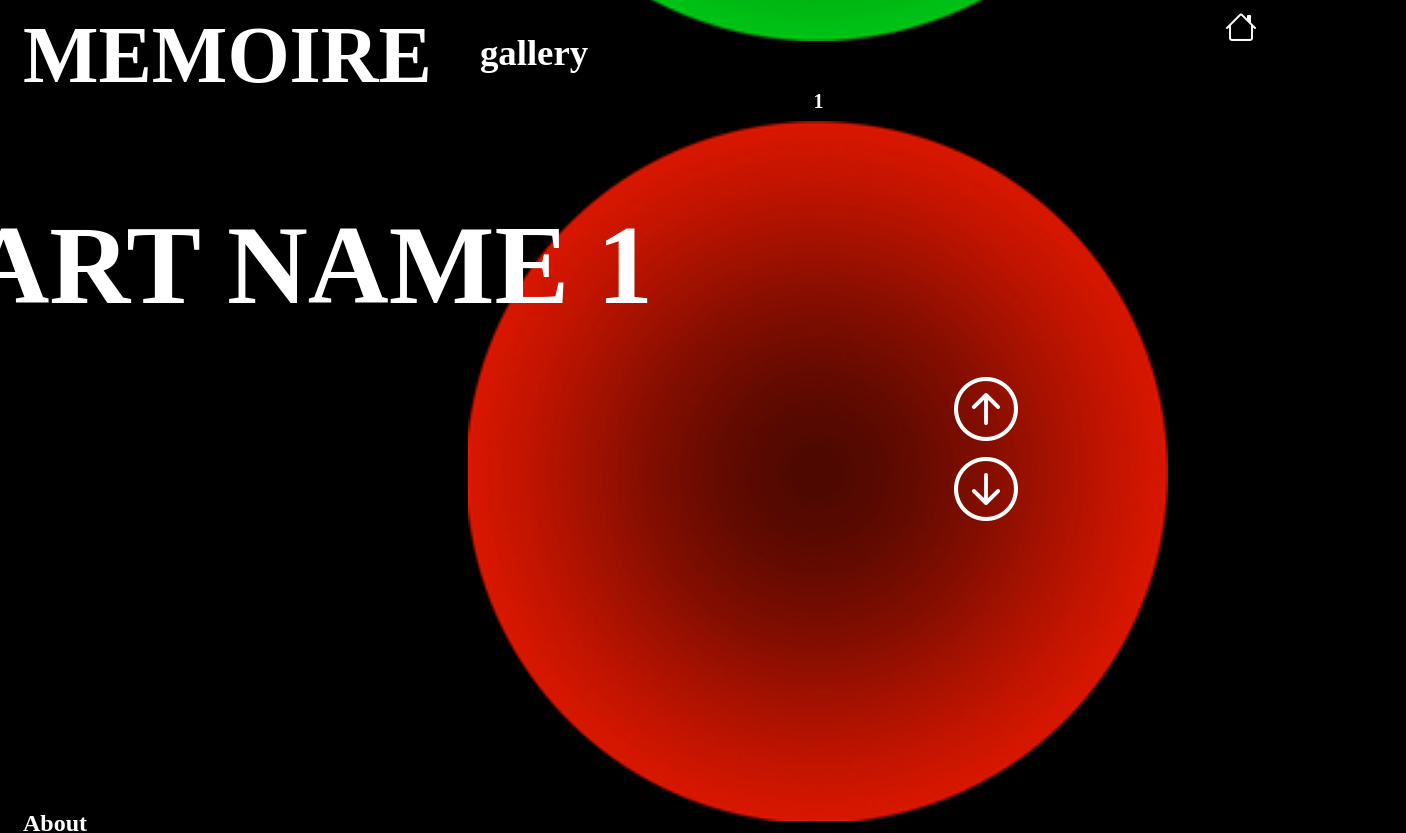
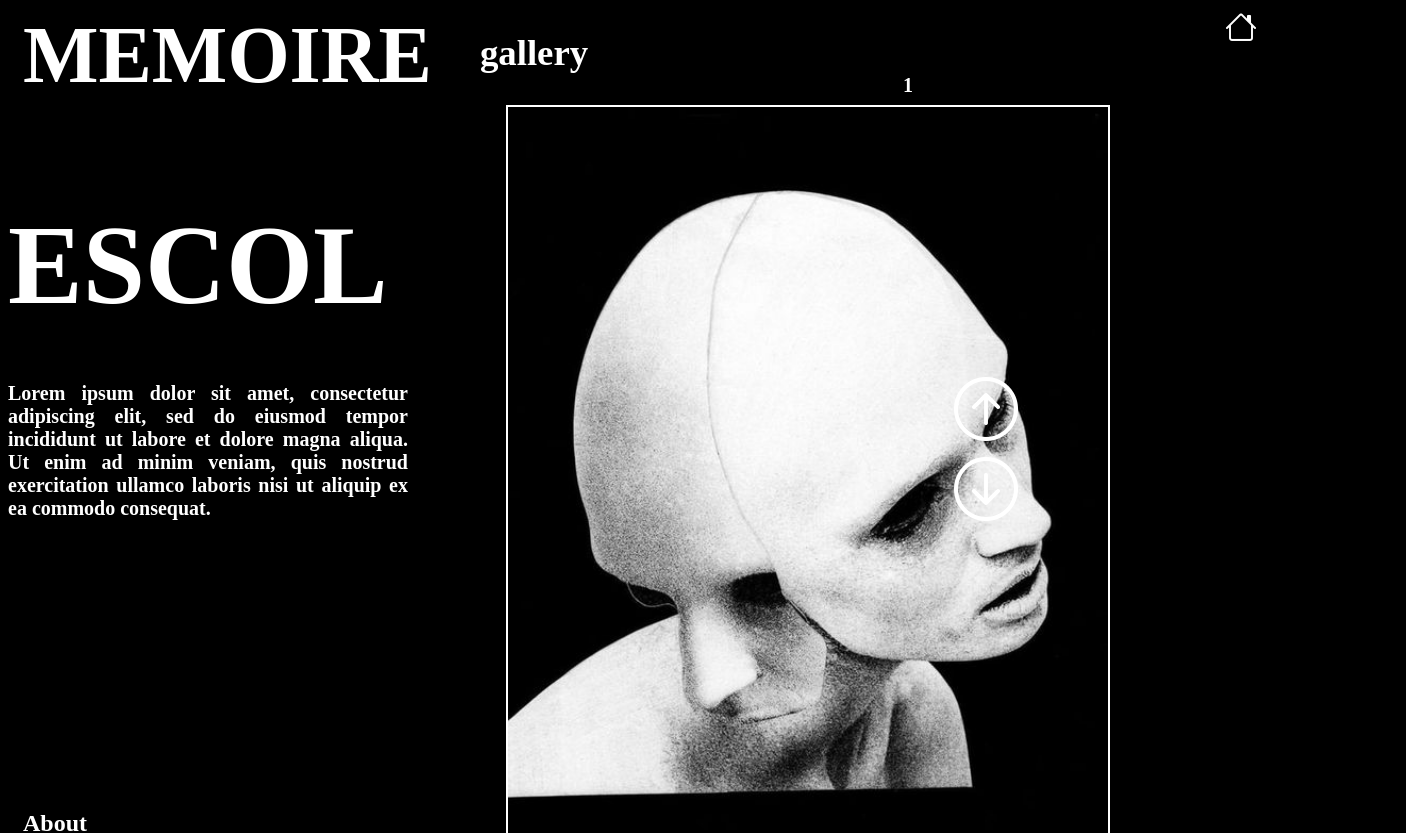
Before and after one commit to izgwein/WD-SEATWORK-4, a plain HTML site: page pages/page1/index.html in a window 1280 px wide. Shown: the top 833 px of the page, 1406 px wide, since content can reach past the window. Drawn offline with nearby package versions, Linux system fonts and the light colour scheme.

Commit message:
feature 1 update

```diff
--- a/pages/page1/assets/css/style.css
+++ b/pages/page1/assets/css/style.css
@@ -14,9 +14,11 @@ header{
     flex-direction: row;
     justify-content: space-between;
     padding: 10px 23px;
+
     .text{
         display: flex;
         flex-direction: row;
+        z-index: 100;
 
         h1{
             font-size: 5rem;
@@ -55,7 +57,7 @@ section{
         width: 510px;
         height: 460px;
         max-width: 95vw;
-        padding-left: 28%;
+        padding-left: 35%;
 
         .list{
             width: 100%;
@@ -65,7 +67,7 @@ section{
             position: absolute;
             transition: transform 1s;
             list-style: none;
-            counter-reset: list-counter;
+
 
             .cell{
                 position: absolute;
@@ -86,14 +88,25 @@ section{
                 counter-increment: list-counter;
 
                 img{
-                    width: 700px;
+                    width: 600px;
+                    object-fit: cover;
+                    border: 2px white solid;
+                    margin-left: -200px;
                 }
 
                 .caption{
                     position: absolute;
-                    left: -400px;
+                    left: -450px;
                     top: -200px;
                     font-size: 7rem;
+                    text-shadow: 2px 2px 5px black;
+                }
+                .caption2{
+                    position: absolute;
+                    left: -450px;
+
+                    width: 400px;
+                    text-align: justify;
                 }
             }
 
@@ -115,6 +128,11 @@ section{
             .cell:nth-child(3){
                 transform: translateY(-500px);
             }
+            .cell:hover img{
+                scale: 0.9;
+                cursor: pointer;
+            }
+
         }
     }
 
@@ -133,6 +151,7 @@ section{
             height: 10vh;
             background-color: transparent;
             border: none;
+            cursor: pointer;
             i{
                 font-size: 4rem;
             }
--- a/pages/page1/index.html
+++ b/pages/page1/index.html
@@ -19,16 +19,19 @@
         <div class="container">
             <ol class="list">
                 <li class="cell">
-                    <img src="./assets/img/anger.png" alt="">
-                    <span class="caption">ART NAME 1</span>
+                    <img src="./assets/img/art1.jpg" alt="">
+                    <span class="caption">ESCOL</span>
+                    <p class="caption2">Lorem ipsum dolor sit amet, consectetur adipiscing elit, sed do eiusmod tempor incididunt ut labore et dolore magna aliqua. Ut enim ad minim veniam, quis nostrud exercitation ullamco laboris nisi ut aliquip ex ea commodo consequat.</p>
                 </li>
                 <li class="cell">
-                    <img src="./assets/img/fear.png" alt="">
-                    <span class="caption">ART NAME 2</span>
+                    <img src="./assets/img/art2.jpg" alt="">
+                    <span class="caption">FUNNY?</span>
+                    <p class="caption2">Lorem ipsum dolor sit amet, consectetur adipiscing elit, sed do eiusmod tempor incididunt ut labore et dolore magna aliqua. Ut enim ad minim veniam, quis nostrud exercitation ullamco laboris nisi ut aliquip ex ea commodo consequat.</p>
                 </li>
                 <li class="cell">
-                    <img src="./assets/img/disgust.png" alt="">
-                    <span class="caption">ART NAME 3</span>
+                    <img src="./assets/img/art3.jpg" alt="">
+                    <span class="caption">MISTAR</span>
+                    <p class="caption2">Lorem ipsum dolor sit amet, consectetur adipiscing elit, sed do eiusmod tempor incididunt ut labore et dolore magna aliqua. Ut enim ad minim veniam, quis nostrud exercitation ullamco laboris nisi ut aliquip ex ea commodo consequat.</p>
                 </li>
             </ol>
         </div>
```
Also changed, not shown: pages/page1/assets/img/art1.jpg (added), pages/page1/assets/img/art2.jpg (added), pages/page1/assets/img/art3.jpg (added), pages/page2/assets/img/disgust.png (deleted), pages/page2/assets/img/joy.png (deleted), pages/page2/assets/img/sadness.png (deleted), pages/page3/assets/css/style.css (deleted), pages/page3/assets/js/scripts.js (deleted), pages/page3/index.html (deleted).
